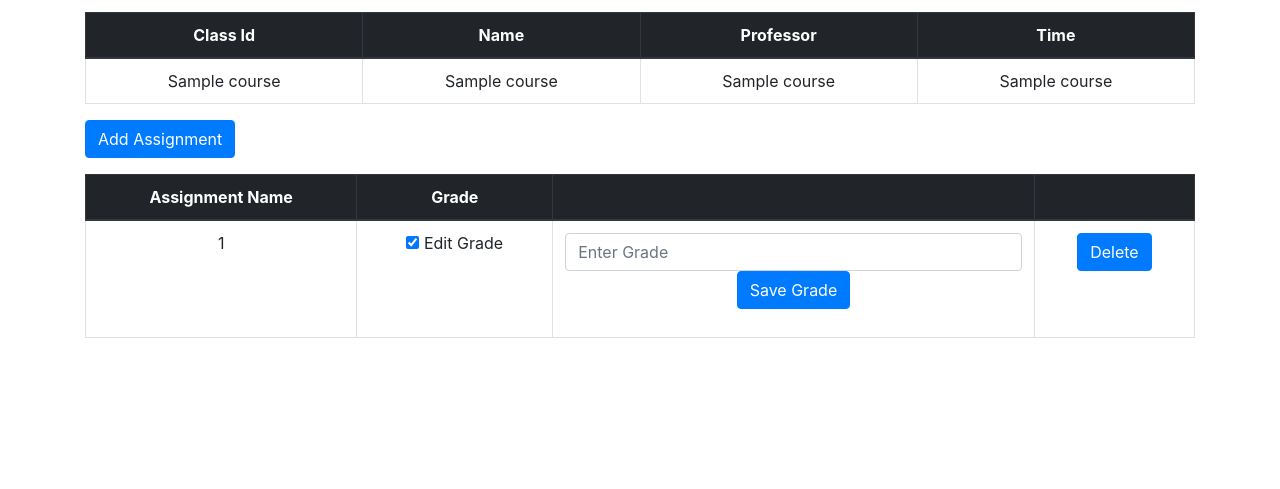
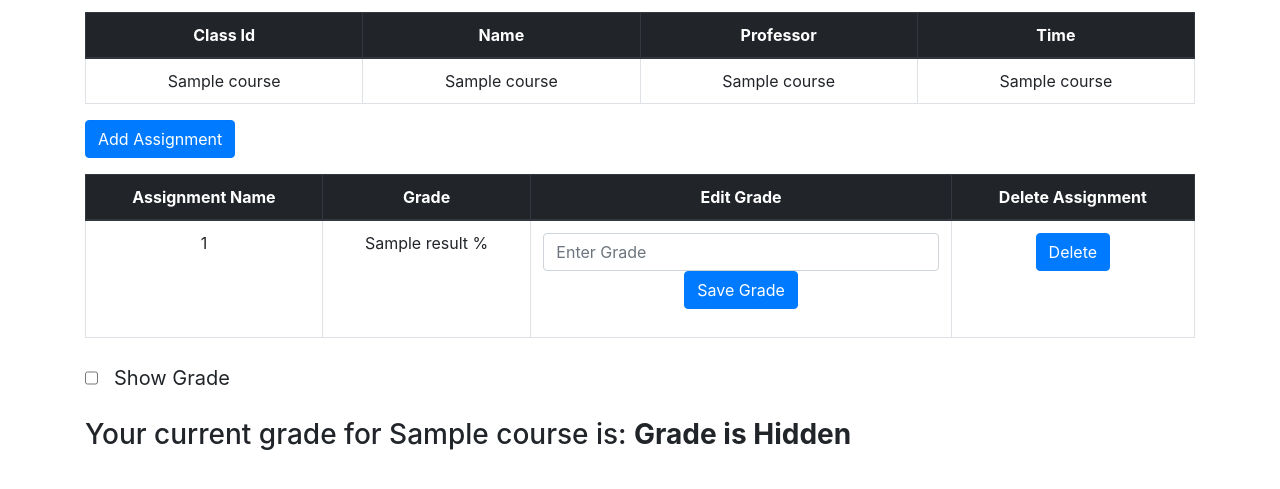
Before and after one commit to kuehma02/FinalProject_CS330, a Flask app: template templates/results.html in a window 1280 px wide. Shown: the part 164-653 px from the top of the page. Run offline with Flask 2, Linux system fonts and the light colour scheme; data comes from the database, SQL or seed files in the repository; both versions use the stored data as it was after the commit; the template is opened without the code that fills it: values that come from a table or form of the project are taken from there, most other values are stand-ins (such as "Sample title", 1, 10 or a date in 2020); some libraries are stand-ins or nearby versions.

Commit message:
Finished Product

```diff
--- a/main.py
+++ b/main.py
@@ -1,5 +1,3 @@
-# test.py
-
 from app import app, db
 from db_setup import init_db, db_session,engine
 
@@ -11,48 +9,14 @@ from models import Class, Assignment, Grade
 from sqlalchemy.sql import select
 
 import os
+import json
 
 init_db()
 
 #Class.__table__.drop(engine)
-#new_class = Class('CS330', "Internet Programming", "Roman Yasinovskyy", "TH 12:45-2:15")
-#We should create a txt file that has a list of these objects
 #Assignment.__table__.drop(engine)
 #Grade.__table__.drop(engine)
 db.create_all()
-
-db_list = []
-
-# with open('classfile', 'r') as file:
-#     for line in file:
-#         course_lst = line.strip().split(', ')
-#         db_list.append(course_lst)
-#     print(db_list)
-
-
-# for course in db_list:
-#     print(course[0])
-#     new_class = Class(course[0], course[1], course[2], course[3])
-#     db_session.add(new_class)
-
-# db_list2 = []
-# with open('assignments', 'r') as file:
-#     for line in file:
-#         a_list = line.strip().split(', ')
-#         db_list2.append(a_list)
-#     print(db_list2)
-
-
-# for assign in db_list2:
-#     print(assign[0])
-#     new_assign = Assignment(name=assign[0],class_id = assign[1])
-#     db_session.add(new_assign)
-#res = db_session.query(Class).filter(Class.name=="Internet Programming").first()
-#db_session.delete(res)
-#res = db_session.query(Class).all()
-#for artist in res:
-    #print(artist.name)
-
 db_session.commit()
 
 @app.route('/', methods=['GET', 'POST'])
@@ -82,18 +46,22 @@ def search():
     if request.method == "GET":
         query = db_session.query(Class).filter_by(id=courseNum).first()
         courseInfo = [query.id, query.name, query.professor, query.time]
-
         assignmentQuery = db_session.query(Assignment).filter_by(class_id = courseNum).all()
         all_assignments = []
+        totalPercent = 0
+        count = 0
         for row in assignmentQuery:
             assignment = row.name
-            print(assignment)
-            print(row.id)
             grade = db_session.query(Grade).filter_by(assignment_id=row.id).order_by(Grade.id.desc()).first()
-            print(grade.grade)
+            totalPercent += grade.grade
             all_assignments.append([assignment, grade.grade, row.id])
+            count += 1
+        if count == 0:
+            classGrade = 0
+        else:
+            classGrade = totalPercent / count
         db_session.commit()
-        return render_template('results.html', options = options, course = courseInfo, results = all_assignments)
+        return render_template('results.html', options = options, course = courseInfo, grade = "{:.2f}".format(classGrade), results = all_assignments)
 
 @app.route('/add', methods=['GET', 'POST'])
 def add():
@@ -105,11 +73,8 @@ def add():
     newAssignment =Assignment(name=name,class_id=course_num)
     db_session.add(newAssignment)
     db_session.commit()
-    print("newassignment id is")
-    print(newAssignment.id)
     db_session.add(Grade(grade=0, assignment_id = newAssignment.id))
     db_session.commit()
-
     return redirect(url_for('search', courseNum=course_num))
 
 @app.route('/delete', methods=['POST'])
@@ -119,7 +84,6 @@ def delete():
     deleteAssignment = db_session.query(Assignment).filter_by(name=assignmentName, class_id = courseNum).first()
     db_session.delete(deleteAssignment)
     db_session.commit()
-
     return redirect(url_for('search', courseNum=courseNum))
 
 @app.route('/saveGrade', methods=['POST'])
@@ -130,26 +94,28 @@ def saveGrade():
     db_session.commit()
     return redirect(url_for('search', courseNum=request.form.get('course')))
 
+@app.route('/api/<courseName>')
+def getJSON(courseName):
+    all_assignments = db_session.query(Assignment).filter_by(class_id=courseName).all()
+    returnList = []
+    assignmentsList=[]
+    for assign in all_assignments:
+        assignmentObject = {}
+        assignmentObject['name'] = assign.name
+        assignmentObject['assignment_id'] = assign.id
+        grades = []
+        gradeQuery = db_session.query(Grade).filter_by(assignment_id=assign.id).order_by(Grade.id.desc()).all()
+        for grade in gradeQuery:
+            gradeObject = {}
+            gradeObject['grade_id'] = grade.id
+            gradeObject['percent'] = grade.grade
+            grades.append(gradeObject)
+        assignmentObject['grades'] = grades
+        returnList.append(assignmentObject)
+    apiDictionary = {}
+    apiDictionary['assignments'] = returnList
 
-'''I Think this is the kind of stuff that we have to do for the ajax stuff??'''
-
-# @app.route('/save', methods=['POST'])
-# def save():
-#     with open('file.json', 'wb') as outfile:
-#         outfile.write(request.data)
-#     return "Success"
-
-# @app.route('/get', methods=['GET'])
-# def get():
-#     if os.path.isfile('file.json'):
-#         with open('file.json', 'r') as infile:
-#             data = json.load(infile)
-#         response = jsonify(data)
-#         return response
-#     else:
-#         data = []
-#         response = jsonify(data)
-#         return response
+    return json.dumps(apiDictionary)
 
 if __name__ == '__main__':
     app.run()
--- a/static/js/results_vue.js
+++ b/static/js/results_vue.js
@@ -1,6 +1,6 @@
 let app = new Vue({
     el: '#app',
     data: {
-        ok: true
+        ok: false
     }
 })
--- a/templates/results.html
+++ b/templates/results.html
@@ -33,31 +33,22 @@
             <tr>
                 <th>Assignment Name</th>
                 <th>Grade</th>
-                <th></th>
-                <th></th>
+                <th>Edit Grade</th>
+                <th>Delete Assignment</th>
             </tr>
         </thead>
             <tbody>
                 {% for r in results %}
-                    <tr  id="app">
+                    <tr>
                         <td>{{ r[0] }}</td>
+                        <td>{{ r[1] }} %</td>
                         <td>
-                            <div>
-                                <input type="checkbox" id="edit" v-model="ok">
-                                <label for="edit">Edit Grade</label>
-                            </div>
-                        </td>
-                        <td>
-                            <div v-if="ok">
-                                <form action ='/saveGrade' method='POST'>
-                                    <input type="text" class="form-control" name ='newGrade' placeholder="Enter Grade"/>
-                                    <input type='hidden' name='assignmentId' value='{{ r[2] }}'/>
-                                    <input type="hidden" name="course" value='{{course[0]}}'/>
-                                    <button type='submit' class="btn btn-primary">Save Grade</button>
-                            </div>
-                            <div v-else>
-                                {{ r[1] }}
-                            </div>
+                            <form action ='/saveGrade' method='POST'>
+                                <input type="text" class="form-control" name ='newGrade' placeholder="Enter Grade"/>
+                                <input type='hidden' name='assignmentId' value='{{ r[2] }}'/>
+                                <input type="hidden" name="course" value='{{course[0]}}'/>
+                                <button type='submit' class="btn btn-primary">Save Grade</button>
+                            </form>
                         </td>
                         <td>
                             <form action ='/delete' method='POST'>
@@ -71,13 +62,23 @@
             </tbody>
         </div>
     </table>
+    <div id="app">
+        <div>
+            <form class='form-inline'>
+                <input type="checkbox" class="form-control-lg form-inline" id="grades" v-model="ok">
+                <label class="form-control-lg" for="grades">Show Grade</label>
+            </form>
+        </div>
+        <div v-if="ok">
+            <h3>Your current grade for {{course[1]}} is: <b>{{grade}}%</b></h3>
+        </div>
+        <div v-else>
+            <h3>Your current grade for {{course[1]}} is: <b>Grade is Hidden</b></h3>
+        </div>
+    </div>
 </div>
-
-
 
 <script src="https://vuejs.org/js/vue.min.js"></script>
 <script src="../static/js/results_vue.js"></script>
 
-
-
 {% endblock %}
```
Also changed, not shown: planner.db.
